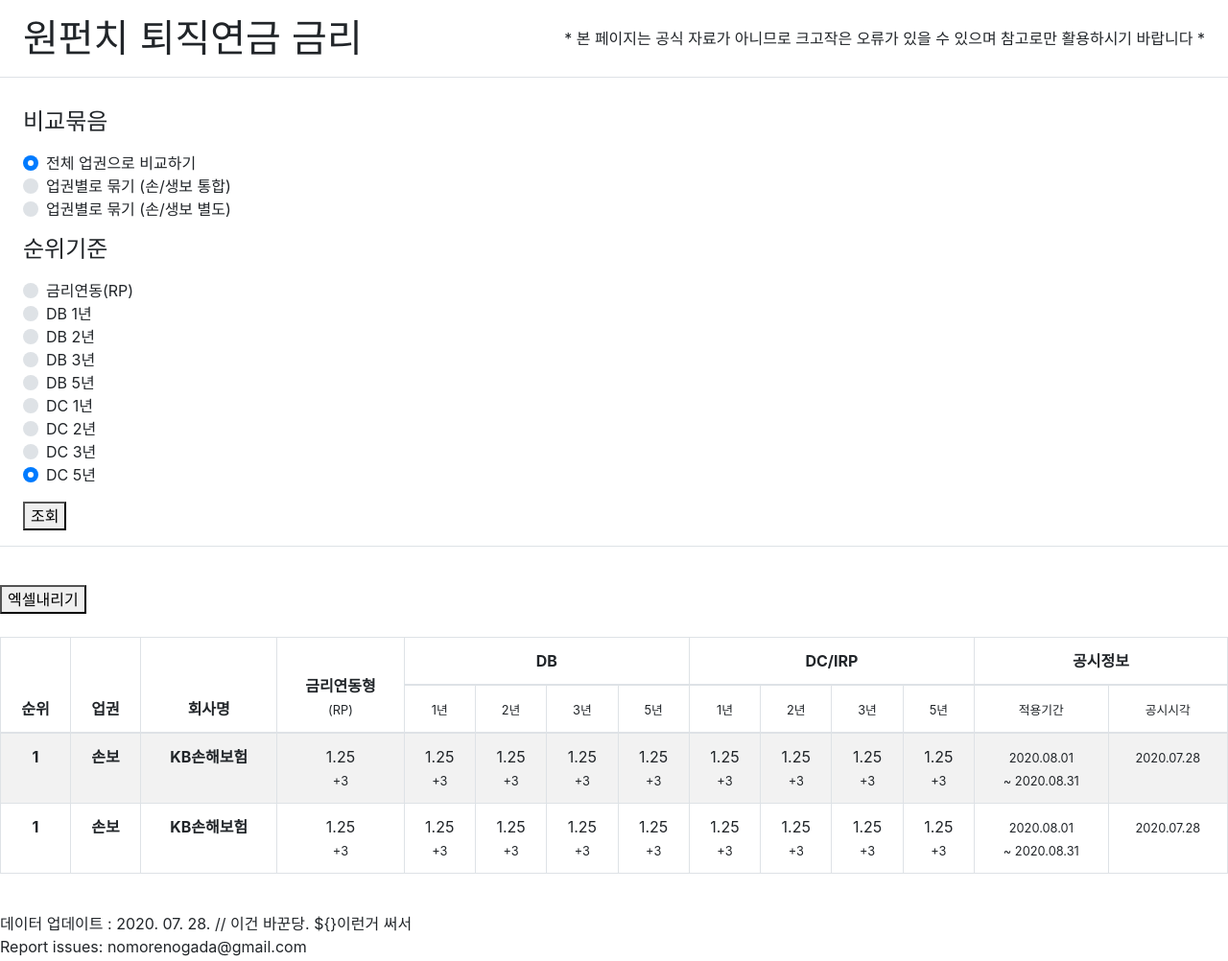
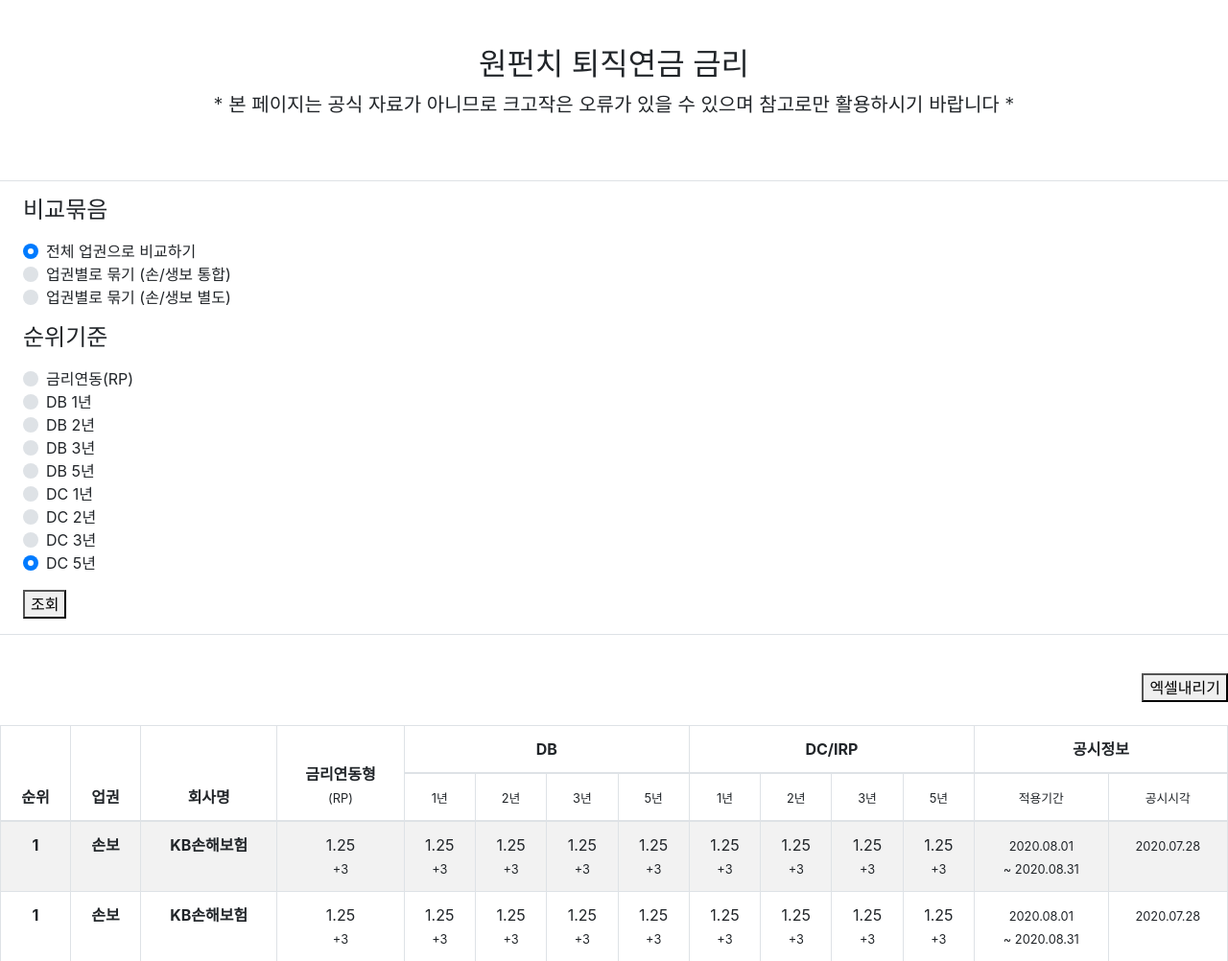
Before and after one commit to milimiliemilie/onePunchPension, a Flask app: page / in a window 1280 px wide. Shown: the top 1002 px of the page at 96% size. Run offline with Flask 2, Linux system fonts and the light colour scheme; some libraries are stand-ins or nearby versions.

Commit message:
상단 스타일 바꿈

```diff
--- a/templates/index.html
+++ b/templates/index.html
@@ -24,9 +24,9 @@
     </sytle>
 </head>
 <body>
-<div class="d-flex flex-column flex-md-row align-items-center p-3 px-md-4 mb-3 bg-white border-bottom shadow-sm">
-    <h1 class="my-0 mr-md-auto font-weight-normal">원펀치 퇴직연금 금리</h1>
-    <h9>* 본 페이지는 공식 자료가 아니므로 크고작은 오류가 있을 수 있으며 참고로만 활용하시기 바랍니다 *</h9>
+<div class="py-5 text-center border-bottom">
+    <h2>원펀치 퇴직연금 금리</h2>
+    <p class="lead">* 본 페이지는 공식 자료가 아니므로 크고작은 오류가 있을 수 있으며 참고로만 활용하시기 바랍니다 *</p>
 </div>
 <div class=" p-3 px-md-4 mb-3 border-bottom shadow-sm">
     <h4 class="mb-3">비교묶음</h4>
@@ -86,7 +86,7 @@
     <button>조회</button>
 </div>
 <br>
-<div>
+<div class="text-right">
     <button>엑셀내리기</button>
 </div>
 <br>
```
